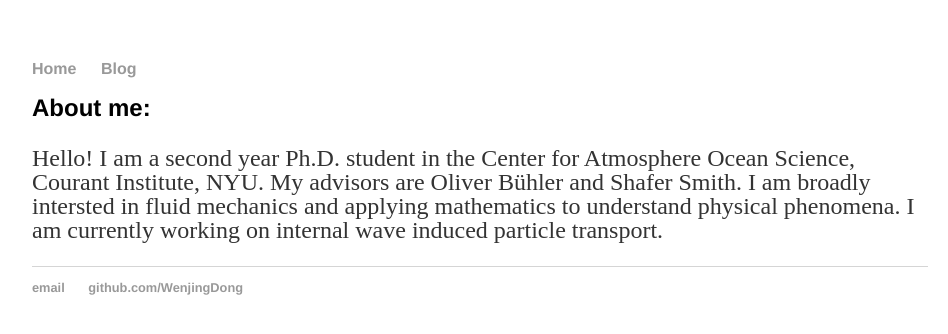
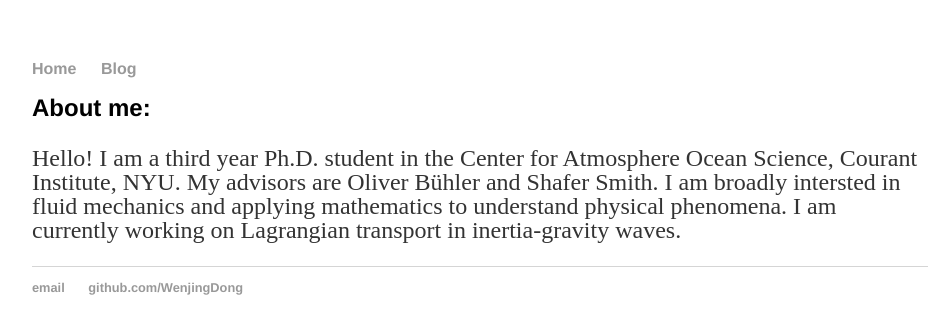
Before and after one commit to WenjingDong/Personal-Webpage, a Jekyll site: the page built from index.html, in a window 1280 px wide. Shown: the top 334 px of the page, without its empty margins (160-1108 px from the left). Built offline with Jekyll 4.4.1, drawn with Linux system fonts in a browser that asks for light colours.

Commit message:
Update index.html

```diff
--- a/index.html
+++ b/index.html
@@ -4,7 +4,7 @@ title: Wenjing Dong
 ---
 <div class="blurb">
 	<h1>About me:</h1>
-        <p>Hello! I am a second year Ph.D. student in the Center for Atmosphere Ocean Science, Courant Institute, NYU. My advisors are Oliver Bühler and Shafer Smith. I am broadly intersted in fluid mechanics and applying mathematics to understand physical phenomena. I am currently working on internal wave induced particle transport.</p>
+        <p>Hello! I am a third year Ph.D. student in the Center for Atmosphere Ocean Science, Courant Institute, NYU. My advisors are Oliver Bühler and Shafer Smith. I am broadly intersted in fluid mechanics and applying mathematics to understand physical phenomena. I am currently working on Lagrangian transport in inertia-gravity waves. </p>
 
 
 
```
